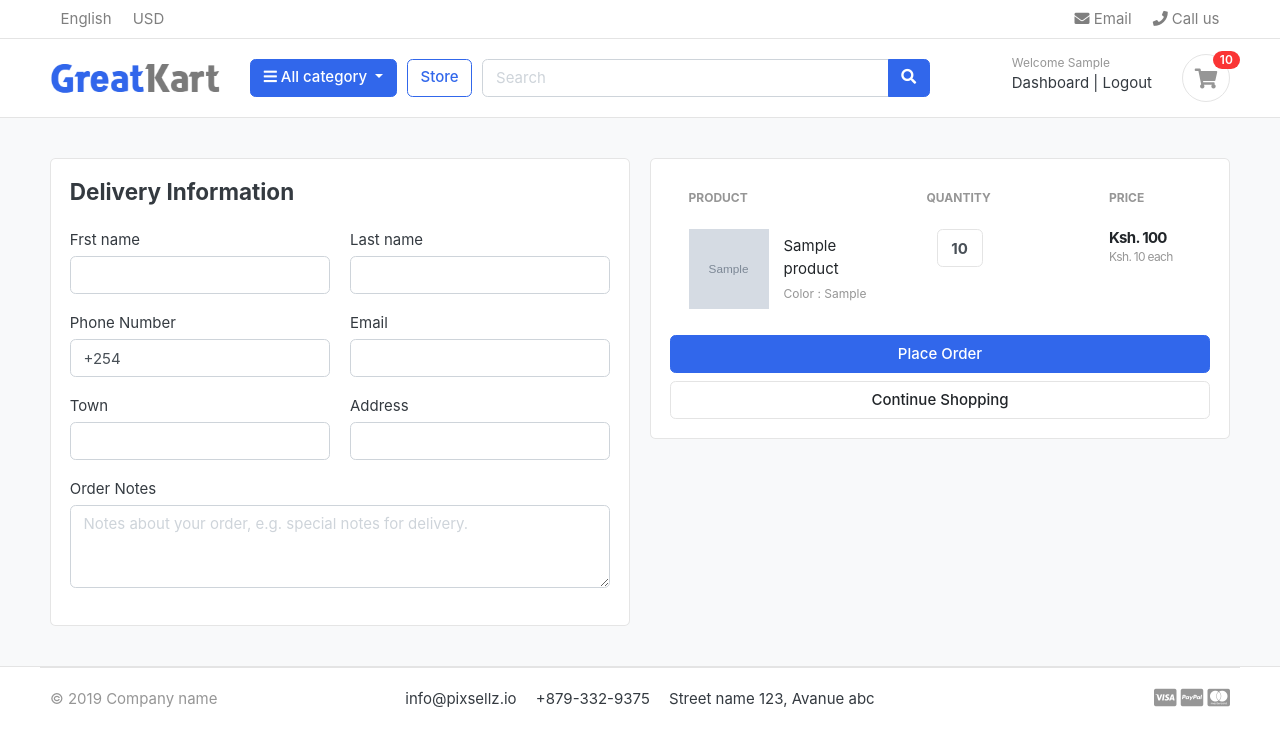
After one commit to alioyieke/cart-django, a Django app: page /cart/checkout/ in a window 1280 px wide. The commit adds this page. Shown: the top 747 px of the page. Run offline with Django 5.2, Linux system fonts and the light colour scheme; a user stored in the database is signed in; tables that the repository leaves empty hold one stand-in row (values such as "Sample post"); grey boxes marked "Sample" are stand-in pictures; some libraries are stand-ins or nearby versions; some web fonts are replaced.

Commit message:
cart checkout

```diff
--- a/carts/context_processors.py
+++ b/carts/context_processors.py
@@ -8,8 +8,11 @@ def counter(request):
         return {}
     else:
         try:
-            cart       = Cart.objects.filter(cart_id = _cart_id(request))
-            cart_items = CartItem.objects.all().filter(cart = cart[:1])
+            if request.user.is_authenticated:
+                cart_items = CartItem.objects.all().filter(user = request.user)
+            else:
+                cart = Cart.objects.filter(cart_id = _cart_id(request))
+                cart_items = CartItem.objects.all().filter(cart = cart[:1])
             for cart_item in cart_items:
                 cart_count += cart_item.quantity
         except Cart.DoesNotExist:
--- a/carts/models.py
+++ b/carts/models.py
@@ -1,5 +1,6 @@
 from django.db import models
 from store.models import Product, Variation
+from accounts.models import Account
 
 # Create your models here.
 class Cart(models.Model):
@@ -10,9 +11,10 @@ class Cart(models.Model):
         return self.cart_id
 
 class CartItem(models.Model):
+    user       = models.ForeignKey(Account, on_delete = models.CASCADE, null = True)
     product    = models.ForeignKey(Product, on_delete = models.CASCADE)
     variations = models.ManyToManyField(Variation, blank=True)
-    cart       = models.ForeignKey(Cart, on_delete = models.CASCADE)
+    cart       = models.ForeignKey(Cart, on_delete = models.CASCADE, null = True)
     quantity   = models.IntegerField()
     is_active  = models.BooleanField(default = True)
 
--- a/carts/urls.py
+++ b/carts/urls.py
@@ -6,4 +6,6 @@ urlpatterns = [
     path('add_cart/<int:product_id>/', views.add_cart, name='add_cart'),
     path('remove_cart/<int:product_id>/<int:cart_item_id>/', views.remove_cart, name='remove_cart'),
     path('remove_cart_item/<int:product_id>/<int:cart_item_id>/', views.remove_cart_item, name='remove_cart_item'),
+
+    path('checkout/', views.checkout, name='checkout'),
 ]
--- a/carts/views.py
+++ b/carts/views.py
@@ -2,6 +2,7 @@ from django.shortcuts import render, redirect, get_object_or_404
 from store.models import Product, Variation
 from carts.models import Cart, CartItem
 from django.core.exceptions import ObjectDoesNotExist
+from django.contrib.auth.decorators import login_required
 
 
 # Private function to capture session key
@@ -13,77 +14,139 @@ def _cart_id(request):
 
 # Add product to cart
 def add_cart(request, product_id):
+    current_user = request.user
     product = Product.objects.get(id = product_id) # get the product
-    # Handle product variations
-    product_variation = []
-    if request.method == 'POST':
-        for item in request.POST:
-            key = item
-            value = request.POST[key]
-            try:
-                variation = Variation.objects.get(product = product, variation_category__iexact = key, variation_value__iexact = value)
-                product_variation.append(variation)
-            except:
-                pass
 
-    # get the cart using the cart_id present in the session
-    try:
-        cart = Cart.objects.get(cart_id = _cart_id(request))
-    except Cart.DoesNotExist:
-        cart = Cart.objects.create(
-            cart_id = _cart_id(request)
-        )
-    cart.save()
+    # user is authenticated
+    if current_user.is_authenticated:
+        # Handle product variations
+        product_variation = []
+        if request.method == 'POST':
+            for item in request.POST:
+                key = item
+                value = request.POST[key]
+                try:
+                    variation = Variation.objects.get(product = product, variation_category__iexact = key, variation_value__iexact = value)
+                    product_variation.append(variation)
+                except:
+                    pass
 
-    # save cart items
-    is_cart_item_exists = CartItem.objects.filter(product = product, cart = cart).exists()
-    if is_cart_item_exists:
-        # Update existing cart item
-        cart_item = CartItem.objects.filter(product = product, cart = cart)
-        ex_var_list = []
-        id = []
-        # Save existing product variation in a list
-        for item in cart_item:
-            existing_variation = item.variations.all()
-            ex_var_list.append(list(existing_variation))
-            id.append(item.id)
+        # save cart items
+        is_cart_item_exists = CartItem.objects.filter(product = product, user = current_user).exists()
+        if is_cart_item_exists:
+            # Update existing cart item
+            cart_item = CartItem.objects.filter(product = product, user = current_user)
+            ex_var_list = []
+            id = []
+            # Save existing product variation in a list
+            for item in cart_item:
+                existing_variation = item.variations.all()
+                ex_var_list.append(list(existing_variation))
+                id.append(item.id)
 
-        if product_variation in ex_var_list:
-            # Increase the cart item quantity
-            index   = ex_var_list.index(product_variation)
-            item_id = id[index]
-            item    = CartItem.objects.get(product = product, id = item_id)
-            item.quantity += 1
-            item.save()
+            if product_variation in ex_var_list:
+                # Increase the cart item quantity
+                index   = ex_var_list.index(product_variation)
+                item_id = id[index]
+                item    = CartItem.objects.get(product = product, id = item_id)
+                item.quantity += 1
+                item.save()
+            else:
+                # Add item to cart with new variation
+                item = CartItem.objects.create(product = product, quantity = 1, user = current_user)
+                if len(product_variation) > 0:
+                    item.variations.clear()
+                    item.variations.add(*product_variation)
+                item.save()
+
         else:
-            # Add item to cart with new variation
-            item = CartItem.objects.create(product = product, quantity = 1, cart = cart)
+            # Add new cart item
+            cart_item = CartItem.objects.create(
+                product  = product,
+                user     = current_user,
+                quantity = 1,
+            )
             if len(product_variation) > 0:
-                item.variations.clear()
-                item.variations.add(*product_variation)
-            item.save()
+                cart_item.variations.clear()
+                cart_item.variations.add(*product_variation)
+            cart_item.save()
 
+        return redirect('cart')
+    # user is a guest
     else:
-        # Add new cart item
-        cart_item = CartItem.objects.create(
-            product  = product,
-            cart     = cart,
-            quantity = 1,
-        )
-        if len(product_variation) > 0:
-            cart_item.variations.clear()
-            cart_item.variations.add(*product_variation)
-        cart_item.save()
+        # Handle product variations
+        product_variation = []
+        if request.method == 'POST':
+            for item in request.POST:
+                key = item
+                value = request.POST[key]
+                try:
+                    variation = Variation.objects.get(product = product, variation_category__iexact = key, variation_value__iexact = value)
+                    product_variation.append(variation)
+                except:
+                    pass
 
-    return redirect('cart')
+        # get the cart using the cart_id present in the session
+        try:
+            cart = Cart.objects.get(cart_id = _cart_id(request))
+        except Cart.DoesNotExist:
+            cart = Cart.objects.create(
+                cart_id = _cart_id(request)
+            )
+        cart.save()
+
+        # save cart items
+        is_cart_item_exists = CartItem.objects.filter(product = product, cart = cart).exists()
+        if is_cart_item_exists:
+            # Update existing cart item
+            cart_item = CartItem.objects.filter(product = product, cart = cart)
+            ex_var_list = []
+            id = []
+            # Save existing product variation in a list
+            for item in cart_item:
+                existing_variation = item.variations.all()
+                ex_var_list.append(list(existing_variation))
+                id.append(item.id)
+
+            if product_variation in ex_var_list:
+                # Increase the cart item quantity
+                index   = ex_var_list.index(product_variation)
+                item_id = id[index]
+                item    = CartItem.objects.get(product = product, id = item_id)
+                item.quantity += 1
+                item.save()
+            else:
+                # Add item to cart with new variation
+                item = CartItem.objects.create(product = product, quantity = 1, cart = cart)
+                if len(product_variation) > 0:
+                    item.variations.clear()
+                    item.variations.add(*product_variation)
+                item.save()
+
+        else:
+            # Add new cart item
+            cart_item = CartItem.objects.create(
+                product  = product,
+                cart     = cart,
+                quantity = 1,
+            )
+            if len(product_variation) > 0:
+                cart_item.variations.clear()
+                cart_item.variations.add(*product_variation)
+            cart_item.save()
+
+        return redirect('cart')
 
 # Decrease quantity of a cart item
 def remove_cart(request, product_id, cart_item_id):
-    cart      = Cart.objects.get(cart_id = _cart_id(request))
     product   = get_object_or_404(Product, id = product_id)
     try:
-        cart_item = CartItem.objects.get(product = product, cart = cart, id = cart_item_id)
-        if cart_item.quantity >1:
+        if request.user.is_authenticated:
+            cart_item = CartItem.objects.get(product = product, user = request.user, id = cart_item_id)
+        else:
+            cart = Cart.objects.get(cart_id = _cart_id(request))
+            cart_item = CartItem.objects.get(product = product, cart = cart, id = cart_item_id)
+        if cart_item.quantity > 1:
             cart_item.quantity -=1
             cart_item.save()
         else:
@@ -95,17 +158,26 @@ def remove_cart(request, product_id, cart_item_id):
 
 # Remove item from cart
 def remove_cart_item(request, product_id, cart_item_id):
-    cart      = Cart.objects.get(cart_id = _cart_id(request))
     product   = get_object_or_404(Product, id = product_id)
-    cart_item = CartItem.objects.get(product = product, cart = cart, id = cart_item_id)
+    if request.user.is_authenticated:
+        cart_item = CartItem.objects.get(product = product, user = request.user, id = cart_item_id)
+    else:
+        cart = Cart.objects.get(cart_id = _cart_id(request))
+        cart_item = CartItem.objects.get(product = product, cart = cart, id = cart_item_id)
     cart_item.delete()
     return redirect('cart')
 
 # Display cart content
 def cart(request, total = 0, quantity = 0, cart_items = None):
     try:
-        cart       = Cart.objects.get(cart_id = _cart_id(request))
-        cart_items = CartItem.objects.filter(cart = cart, is_active = True)
+        tax = 0
+        grand_total = 0
+        if request.user.is_authenticated:
+            cart_items = CartItem.objects.filter(user = request.user, is_active = True)
+        else:
+            cart       = Cart.objects.get(cart_id = _cart_id(request))
+            cart_items = CartItem.objects.filter(cart = cart, is_active = True)
+
         for cart_item in cart_items:
             total += (cart_item.product.price * cart_item.quantity)
             quantity += cart_item.quantity
@@ -123,3 +195,33 @@ def cart(request, total = 0, quantity = 0, cart_items = None):
         'grand_total' : grand_total,
     }
     return render(request, 'store/cart.html', context)
+
+# Checkout
+@login_required(login_url='login')
+def checkout(request, total=0, quantity=0, cart_items=None):
+    try:
+        tax = 0
+        grand_total = 0
+        if request.user.is_authenticated:
+            cart_items = CartItem.objects.filter(user = request.user, is_active = True)
+        else:
+            cart       = Cart.objects.get(cart_id = _cart_id(request))
+            cart_items = CartItem.objects.filter(cart = cart, is_active = True)
+
+        for cart_item in cart_items:
+            total += (cart_item.product.price * cart_item.quantity)
+            quantity += cart_item.quantity
+
+        tax         = (2 * total)/100
+        grand_total = total + tax
+    except ObjectDoesNotExist:
+        pass
+
+    context = {
+        'tax' : tax,
+        'total' : total,
+        'quantity' : quantity,
+        'cart_items' : cart_items,
+        'grand_total' : grand_total,
+    }
+    return render(request, 'store/checkout.html', context)
--- a/templates/store/cart.html
+++ b/templates/store/cart.html
@@ -102,7 +102,7 @@
                             <p class="text-center mb-3">
                                 <img src="{% static './images/misc/payments.png' %}" height="26">
                             </p>
-                            <a href="./place-order.html" class="btn btn-primary btn-block"> Checkout </a>
+                            <a href="{% url 'checkout' %}" class="btn btn-primary btn-block"> Checkout </a>
                             <a href="{% url 'store' %}" class="btn btn-light btn-block">Continue Shopping</a>
                         </div> <!-- card-body.// -->
                     </div> <!-- card.// -->
--- /dev/null
+++ b/templates/store/checkout.html
@@ -0,0 +1,116 @@
+{% extends 'base.html' %}
+{% load static %}
+{% block content %}
+
+<section class="section-content padding-y bg">
+    <div class="container">
+
+    <!-- ============================ COMPONENT 1 ================================= -->
+        <div class="row">
+            <aside class="col-lg-6">
+                <div class="card">
+                    <div class="card-body">
+                        <h4 class="card-title mb-4">Delivery Information</h4>
+                        <form action="" method="POST">
+                            {% csrf_token %}
+                            <div class="row">
+                                <div class="form-group col-sm-6">
+                                    <label>Frst name</label>
+                                    <input type="text" name="first_name" placeholder="" class="form-control" required>
+                                </div>
+                                <div class="form-group col-sm-6">
+                                    <label>Last name</label>
+                                    <input type="text" name="last_name" placeholder="" class="form-control" required>
+                                </div>
+                                <div class="form-group col-sm-6">
+                                    <label>Phone Number</label>
+                                    <input type="text" value="+254" name="phone" class="form-control" required>
+                                </div>
+                                <div class="form-group col-sm-6">
+                                    <label>Email</label>
+                                    <input type="email" name="email" placeholder="" class="form-control" required>
+                                </div>
+                                <div class="form-group col-sm-6">
+                                    <label>Town</label>
+                                    <input type="text" name="town" class="form-control" required>
+                                </div>
+                                <div class="form-group col-sm-6">
+                                    <label>Address</label>
+                                    <input type="text" name="address" placeholder="" class="form-control" required>
+                                </div>
+                                <div class="form-group col-sm-12">
+                                    <label>Order Notes</label>
+                                    <textarea name="order_notes" class="form-control" placeholder="Notes about your order, e.g. special notes for delivery." rows="3"></textarea>
+                                </div>
+
+                            </div> <!-- row.// -->
+
+                    </div> <!-- card-body.// -->
+                </div> <!-- card.// -->
+
+            </aside> <!-- col.// -->
+            <aside class="col-lg-6">
+
+                <div class="card">
+                    <div class="card-body">
+                        <table class="table table-borderless table-shopping-cart">
+                            <thead class="text-muted">
+                                <tr class="small text-uppercase">
+                                    <th scope="col">Product</th>
+                                    <th scope="col" width="120">Quantity</th>
+                                    <th scope="col" width="120">Price</th>
+                                </tr>
+                            </thead>
+                            <tbody>
+                                {% for cart_item in cart_items %}
+                                    <tr>
+                                        <td>
+                                            <figure class="itemside align-items-center">
+                                                <div class="aside"><img src="{{ cart_item.product.images.url }}" class="img-sm"></div>
+                                                <figcaption class="info">
+                                                    <a href="{{ cart_item.product.get_url }}" class="title text-dark">{{  cart_item.product.product_name }}</a>
+                                                    <p class="text-muted small">
+                                                        {% if cart_item.variations.all %}
+                                                            {% for item in cart_item.variations.all%}
+                                                                {{ item.variation_category | capfirst }} : {{ item.variation_value | capfirst }} <br>
+                                                            {% endfor %}
+                                                        {% endif %}
+                                                    </p>
+                                                </figcaption>
+                                            </figure>
+                                        </td>
+                                        <td>
+                                            <!-- col.// -->
+                                            <div class="col">
+                                                <div class="input-group input-spinner">
+
+                                                    <input type="text" class="form-control"  value="{{ cart_item.quantity }}">
+                                                </div> <!-- input-group.// -->
+                                            </div> <!-- col.// -->
+                                        </td>
+                                        <td>
+                                            <div class="price-wrap">
+                                                <var class="price">Ksh. {{ cart_item.sub_total }}</var>
+                                                <small class="text-muted"> Ksh. {{ cart_item.product.price }} each </small>
+                                            </div> <!-- price-wrap .// -->
+                                        </td>
+                                    </tr>
+                                {% endfor %}
+                            </tbody>
+                        </table>
+                        <button type="submit" name="submit" class="btn btn-primary btn-block"> Place Order </button>
+                        <a href="{% url 'store' %}" class="btn btn-light btn-block">Continue Shopping</a>
+                    </div> <!-- card-body.// -->
+                </div> <!-- card.// -->
+
+            </aside> <!-- col.// -->
+
+            </form>
+        </div> <!-- row.// -->
+        <!-- ============================ COMPONENT 1 END .// ================================= -->
+
+    </div> <!-- container .//  -->
+</section>
+<!-- ========================= SECTION CONTENT END// ========================= -->
+
+{% endblock %}
```
Also changed, not shown: accounts/views.py (+52 -1 lines), carts/migrations/0003_cartitem_user_alter_cartitem_cart.py (added).
